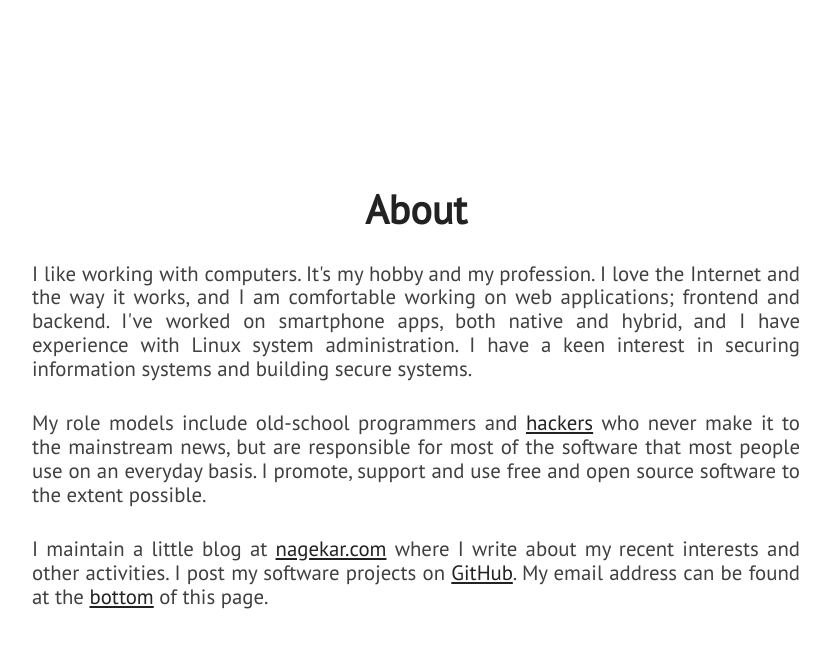
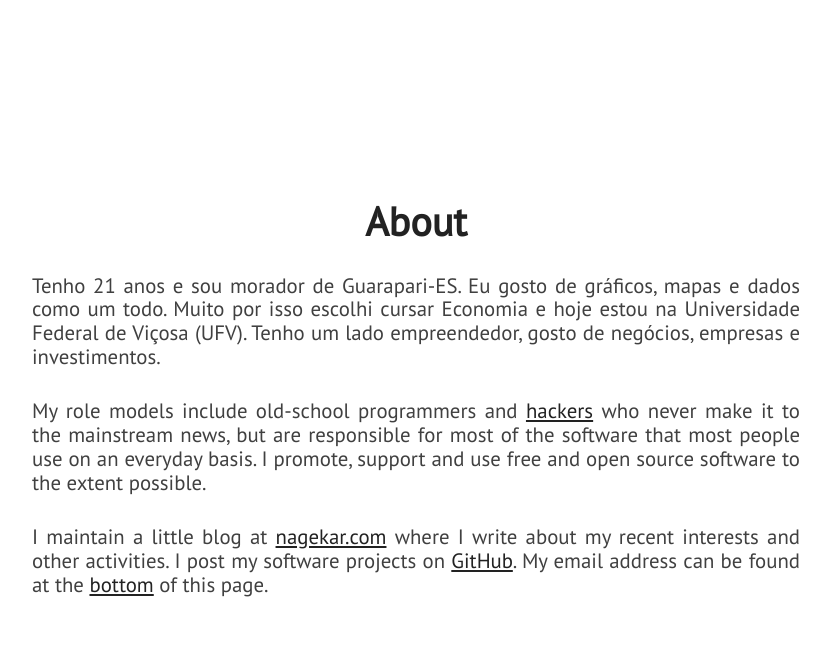
Before and after one commit to simoeslucasoliv/simoeslucasoliv.github.io, a Jekyll site: the page built from index.html, in a window 1280 px wide and 900 px high, scrolled down 1018 px. Shown: the top 648 px of the window, without its empty margins (224-1054 px from the left). Built offline with Jekyll 4.4.1, drawn with Linux system fonts in a browser that asks for light colours; nearby versions of some CDN libraries.

Commit message:
aboutnovo1

```diff
--- a/_config.yml
+++ b/_config.yml
@@ -8,7 +8,7 @@ exclude: [vendor/ruby]
 
 # Personalization
 github_username: lsso
-blog_url: https://www.nagekar.com
+blog_url:
 email: simoeslucasoliv@outlook.com
 keybase_username: lsso
 instagram_username: simoeslucasoliv@outlook.com
--- a/_includes/about.html
+++ b/_includes/about.html
@@ -1,9 +1,9 @@
 <div class="section-wrapper">
-    <section class="section about" id="about">
+    <section class="section about" id="Sobre Mim">
         <div id="about-text">
             <div class="section-heading">About</div>
             <p class="paragraph-text justify-text">
-                I like working with computers. It's my hobby and my profession. I love the Internet and the way it works, and I am comfortable working on web applications; frontend and backend. I've worked on smartphone apps, both native and hybrid, and I have experience with Linux system administration. I have a keen interest in securing information systems and building secure systems.
+                Tenho 21 anos e sou morador de Guarapari-ES. Eu gosto de gráficos, mapas e dados como um todo. Muito por isso escolhi cursar Economia e hoje estou na Universidade Federal de Viçosa (UFV). Tenho um lado empreendedor, gosto de negócios, empresas e investimentos.
             </p>
             <p class="paragraph-text justify-text">
                 My role models include old-school programmers and <a href="https://stallman.org/articles/on-hacking.html">hackers</a> who never make it to the mainstream news, but are responsible for most of the software that most people use on an everyday basis. I promote, support and use free and open source software to the extent possible.
```
